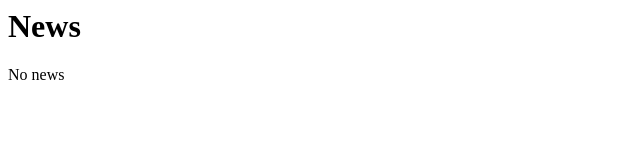
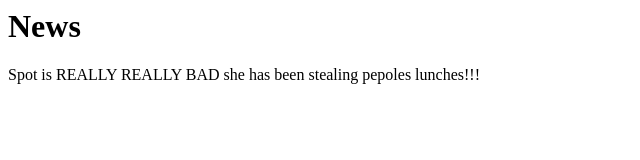
Before and after one commit to Space-drago/Space-drago.github.spot-News.io, a plain HTML site: page index.html in a window 1280 px wide. Shown: the whole page, without its empty margins (0-640 px from the left). Drawn offline with Linux system fonts and the light colour scheme.

Commit message:
Update index.html

```diff
--- a/index.html
+++ b/index.html
@@ -1,2 +1,2 @@
 <h1>News</h1>
-<p>No news</p>
+<p>Spot is REALLY REALLY BAD she has been stealing pepoles lunches!!!</p>
```
